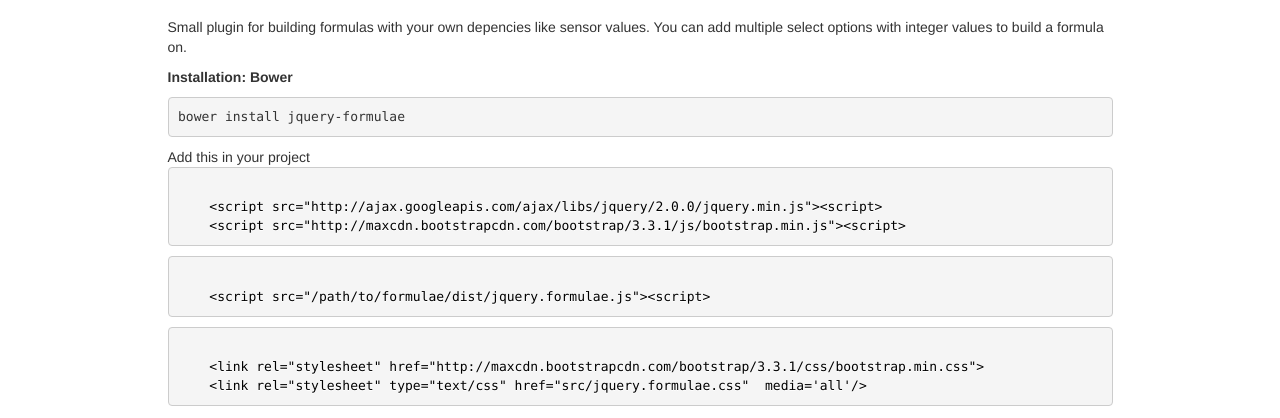
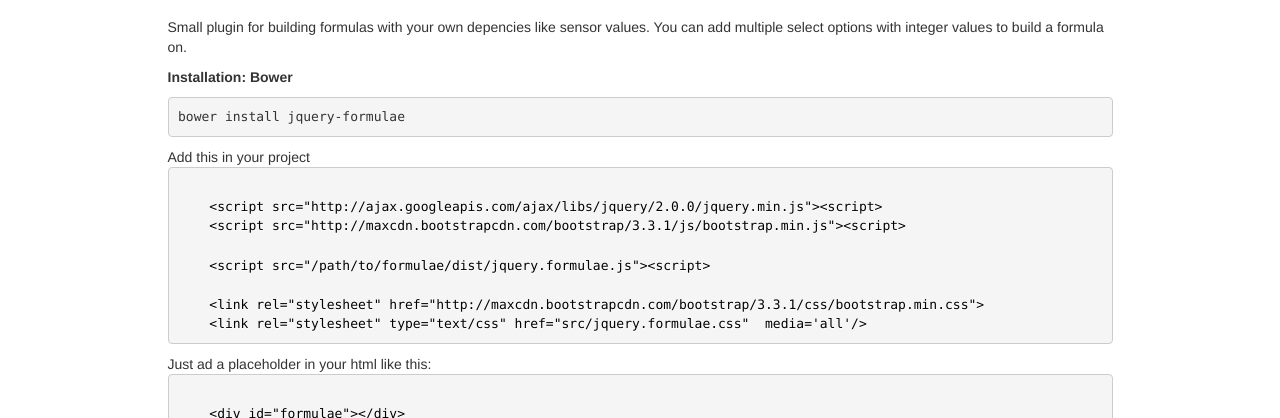
Before and after one commit to Roywcm/jqueryFormulae, a plain HTML site: page index.html in a window 1280 px wide. Shown: the part 382-800 px from the top of the page. Drawn offline with nearby package versions, Linux system fonts and the light colour scheme.

Commit message:
changed format

```diff
--- a/index.html
+++ b/index.html
@@ -85,13 +85,9 @@
 <pre><code class="language-markup">
 	&lt;script src="http://ajax.googleapis.com/ajax/libs/jquery/2.0.0/jquery.min.js"&gt;&lt;script&gt;
 	&lt;script src="http://maxcdn.bootstrapcdn.com/bootstrap/3.3.1/js/bootstrap.min.js"&gt;&lt;script&gt;
-</code></pre>
 
-<pre><code class="language-markup">
-	&lt;script src="/path/to/formulae/dist/jquery.formulae.js"&gt;&lt;script&gt;
-</code></pre>
+    &lt;script src="/path/to/formulae/dist/jquery.formulae.js"&gt;&lt;script&gt;
 
-<pre><code class="language-markup">
 	&lt;link rel="stylesheet" href="http://maxcdn.bootstrapcdn.com/bootstrap/3.3.1/css/bootstrap.min.css"&gt;
 	&lt;link rel="stylesheet" type="text/css" href="src/jquery.formulae.css"  media='all'/&gt;
 </code></pre>
```
